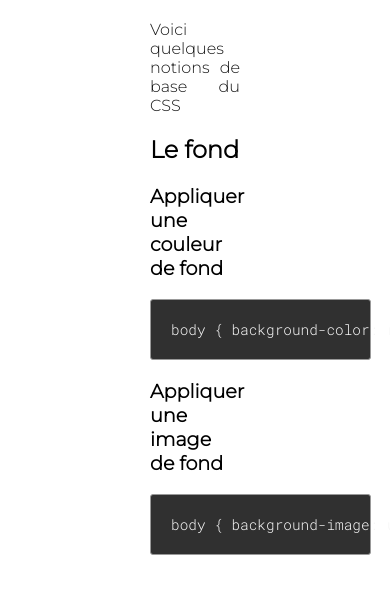
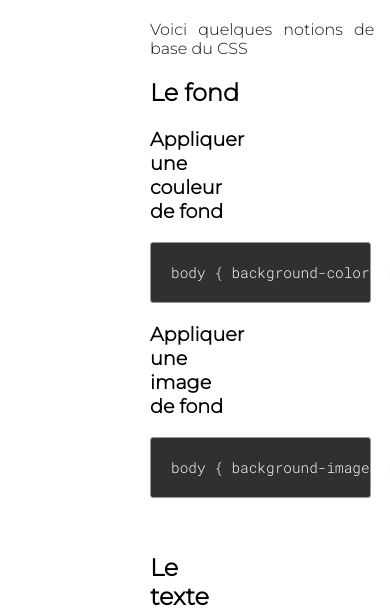
Before and after one commit to Biimoee/Biimoee.github.io, a plain HTML site: page index.html in a window 390 px wide. Shown: the part 216-829 px from the top of the page. Drawn offline with Linux system fonts and the light colour scheme.

Commit message:
Update design.css

```diff
--- a/design.css
+++ b/design.css
@@ -177,6 +177,9 @@ pre code {
     code {
         margin-right: 5%;
     }
+    p {
+        margin-right: 4%;
+    }
 }
 p span {
     background-color: #eee;
```
